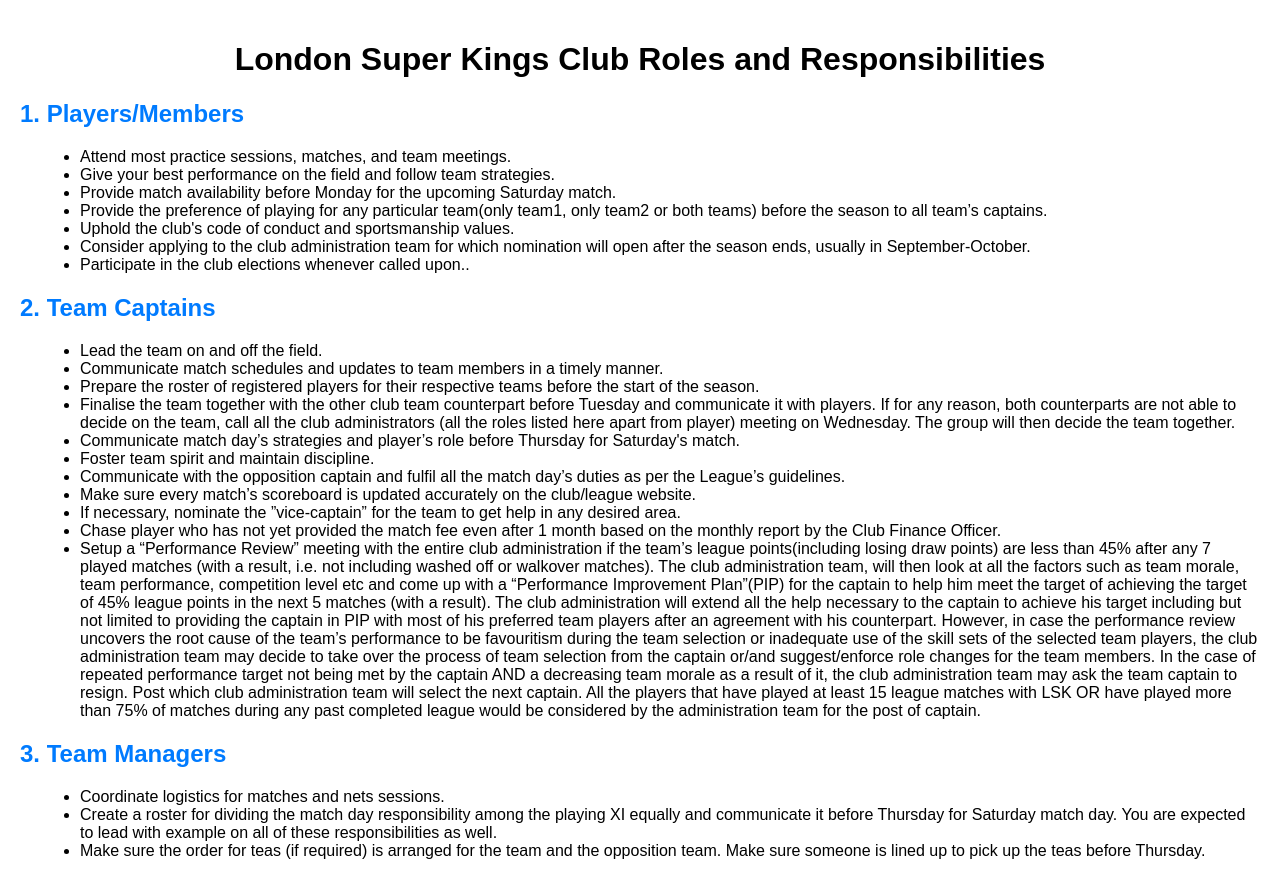
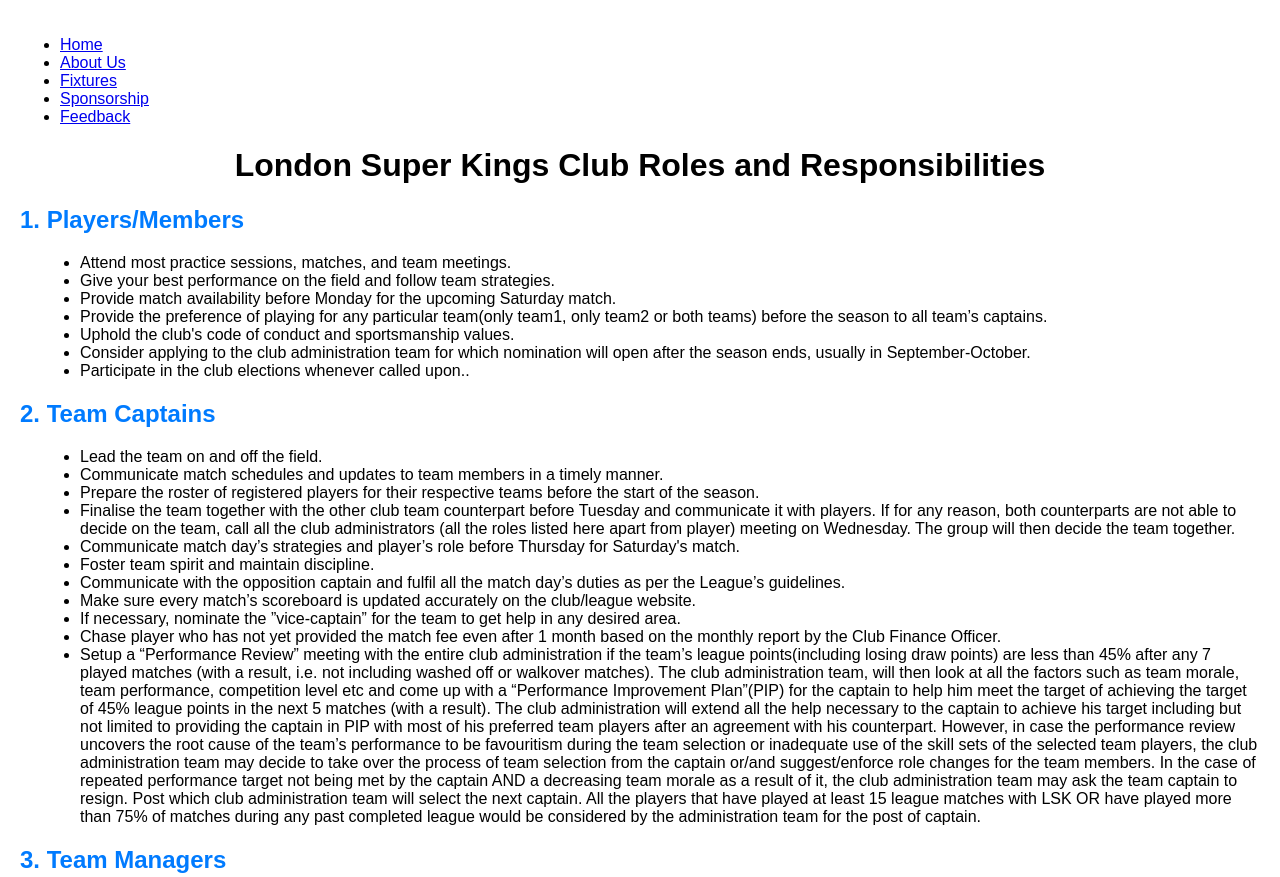
Before and after one commit to mjoshi89/londonsuperkings, a plain HTML site: page roles_and_responsibilities.html in a window 1280 px wide. Shown: the top 877 px of the page. Drawn offline with Linux system fonts and the light colour scheme.

Commit message:
Update roles_and_responsibilities.html

```diff
--- a/roles_and_responsibilities.html
+++ b/roles_and_responsibilities.html
@@ -26,6 +26,15 @@
     </style>
 </head>
 <body>
+    <nav>
+        <ul>
+            <li><a href="index.html">Home</a></li>
+            <li><a href="about_us.html">About Us</a></li>
+            <li><a href="fixtures.html">Fixtures</a></li>
+            <li><a href="sponsorship.html">Sponsorship</a></li>
+            <li><a href="contact.html">Feedback</a></li>
+        </ul>
+    </nav>
     <h1>London Super Kings Club Roles and Responsibilities</h1>
     <div class="role">
         <h2>1. Players/Members</h2>
```
